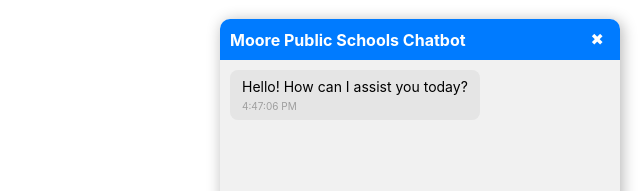
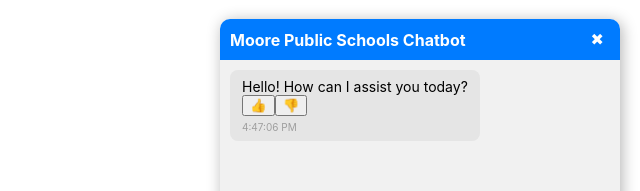
Before and after one commit to J8C2/Chatterbot, a React (Create React App) app in the folder frontend/: page / in a window 1280 px wide. Both pictures are taken after a click on the button "💬 Chat". Shown: the part 361-552 px from the top of the page, without its empty margins (640-1280 px from the left). Built offline with nearby package versions, Linux system fonts and the light colour scheme.

Commit message:
Added in feedback buttons

```diff
--- a/frontend/src/Chatbot.jsx
+++ b/frontend/src/Chatbot.jsx
@@ -6,7 +6,13 @@
 function Chatbot() {
   const [isOpen, setIsOpen] = useState(false);
   const [messages, setMessages] = useState([
-    { sender: "bot", text: "Hello! How can I assist you today?", timestamp: new Date() },
+    {
+      id: Date.now(),
+      sender: "bot",
+      text: "Hello! How can I assist you today?",
+      timestamp: new Date(),
+      feedback: null,
+    },
   ]);
   const [input, setInput] = useState("");
   const [isTyping, setIsTyping] = useState(false);
@@ -33,16 +39,17 @@
     recognition.start();
   };
 
-
   // Updated sendMessage function to hit backend API
   const sendMessage = async () => {
     if (!input.trim()) return;
 
     // Create a user message object
     const userMessage = {
+      id: Date.now(),
       sender: "user",
       text: input,
       timestamp: new Date(),
+      feedback: null,
     };
     setMessages([...messages, userMessage]);
     setInput("");
@@ -61,9 +68,11 @@
       // Handle response from backend
       const data = await response.json();
       const botMessage = {
+        id: Date.now() + 1, // Ensure unique ID
         sender: "bot",
         text: data.response || "I'm still learning, but I'm here to help!",
         timestamp: new Date(),
+        feedback: null,
       };
 
       // Add bot message to chat
@@ -72,7 +81,13 @@
       console.error("Error:", error);
       setMessages((prevMessages) => [
         ...prevMessages,
-        { sender: "bot", text: "Error connecting to the server.", timestamp: new Date() },
+        {
+          id: Date.now(),
+          sender: "bot",
+          text: "Error connecting to the server.",
+          timestamp: new Date(),
+          feedback: null,
+        },
       ]);
     }
 
@@ -84,10 +99,12 @@
     const file = event.target.files[0];
     if (file) {
       const fileMessage = {
+        id: Date.now(),
         sender: "user",
         text: `Uploaded: ${file.name}`,
         timestamp: new Date(),
-        fileUrl: URL.createObjectURL(file), // Create a temporary URL for the file
+        feedback: null,
+        fileUrl: URL.createObjectURL(file),
       };
       setMessages([...messages, fileMessage]);
 
@@ -96,10 +113,43 @@
       setTimeout(() => {
         setMessages((prevMessages) => [
           ...prevMessages,
-          { sender: "bot", text: "Thanks for uploading the file!", timestamp: new Date() },
+          {
+            id: Date.now() + 1,
+            sender: "bot",
+            text: "Thanks for uploading the file!",
+            timestamp: new Date(),
+            feedback: null,
+          },
         ]);
         setIsTyping(false);
       }, 1200);
+    }
+  };
+
+  // Handle feedback button clicks
+  const handleFeedback = async (messageId, feedbackType, responseText) => {
+    // Update local state
+    setMessages((prevMessages) =>
+      prevMessages.map((msg) =>
+        msg.id === messageId ? { ...msg, feedback: feedbackType } : msg
+      )
+    );
+
+    // Send feedback to backend
+    try {
+      await fetch("http://localhost:8000/feedback", {
+        method: "POST",
+        headers: {
+          "Content-Type": "application/json",
+        },
+        body: JSON.stringify({
+          message_id: messageId,
+          feedback: feedbackType,
+          response_text: responseText,
+        }),
+      });
+    } catch (error) {
+      console.error("Error sending feedback:", error);
     }
   };
 
@@ -114,9 +164,32 @@
             <button className="close-btn" onClick={() => setIsOpen(false)}>✖</button>
           </div>
           <div className="chat-messages">
-            {messages.map((msg, index) => (
-              <div key={index} className={`message-bubble ${msg.sender}`}>
+            {messages.map((msg) => (
+              <div key={msg.id} className={`message-bubble ${msg.sender}`}>
                 <ReactMarkdown>{msg.text}</ReactMarkdown>
+                {msg.sender === "bot" && !msg.feedback && (
+                  <div className="feedback-buttons">
+                    <button
+                      className="feedback-btn good"
+                      onClick={() => handleFeedback(msg.id, "good", msg.text)}
+                      title="Good Response"
+                    >
+                      👍
+                    </button>
+                    <button
+                      className="feedback-btn bad"
+                      onClick={() => handleFeedback(msg.id, "bad", msg.text)}
+                      title="Bad Response"
+                    >
+                      👎
+                    </button>
+                  </div>
+                )}
+                {msg.feedback && (
+                  <div className="feedback-status">
+                    Feedback: {msg.feedback === "good" ? "👍 Good" : "👎 Bad"}
+                  </div>
+                )}
                 <span className="timestamp">{msg.timestamp.toLocaleTimeString()}</span>
               </div>
             ))}
```
